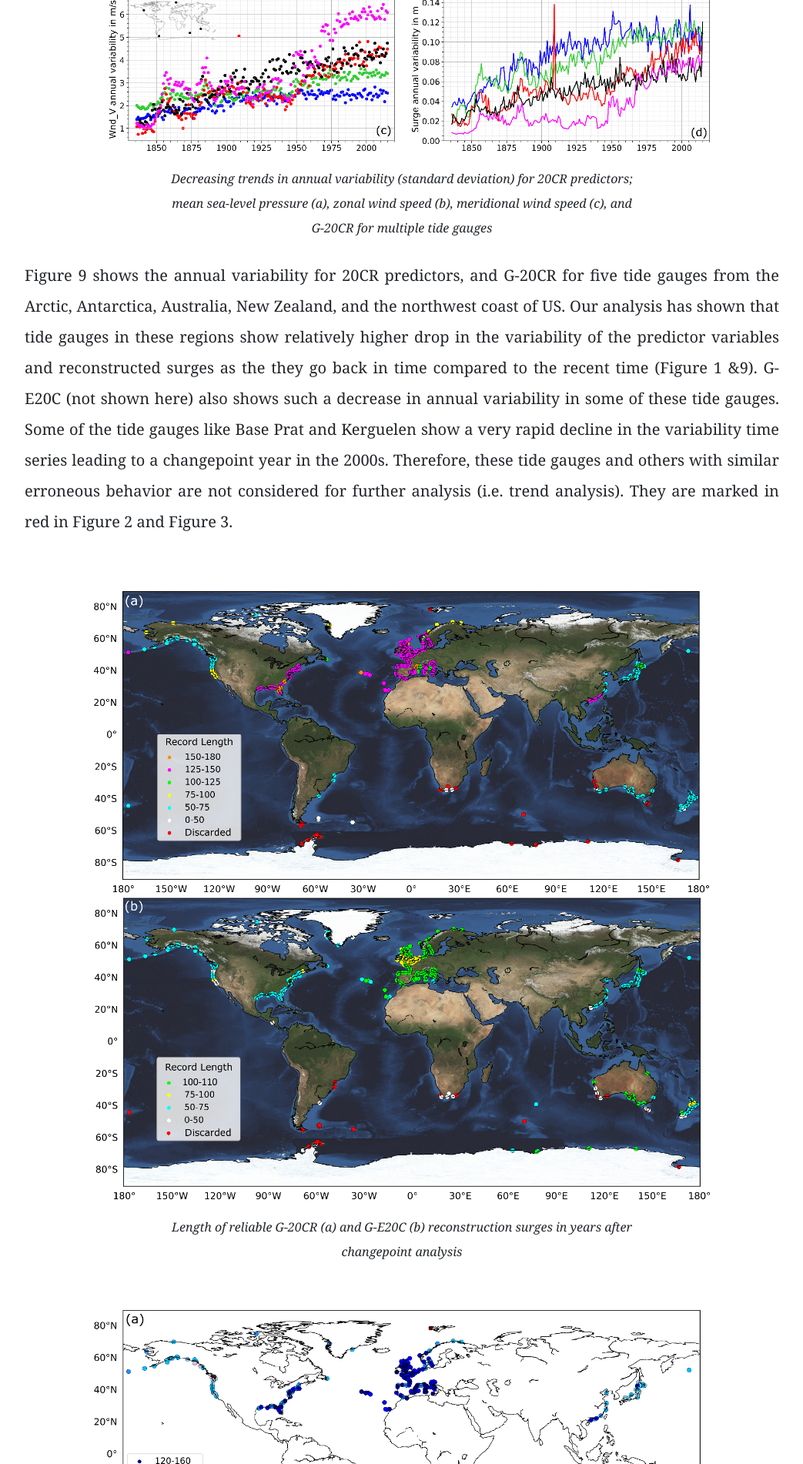
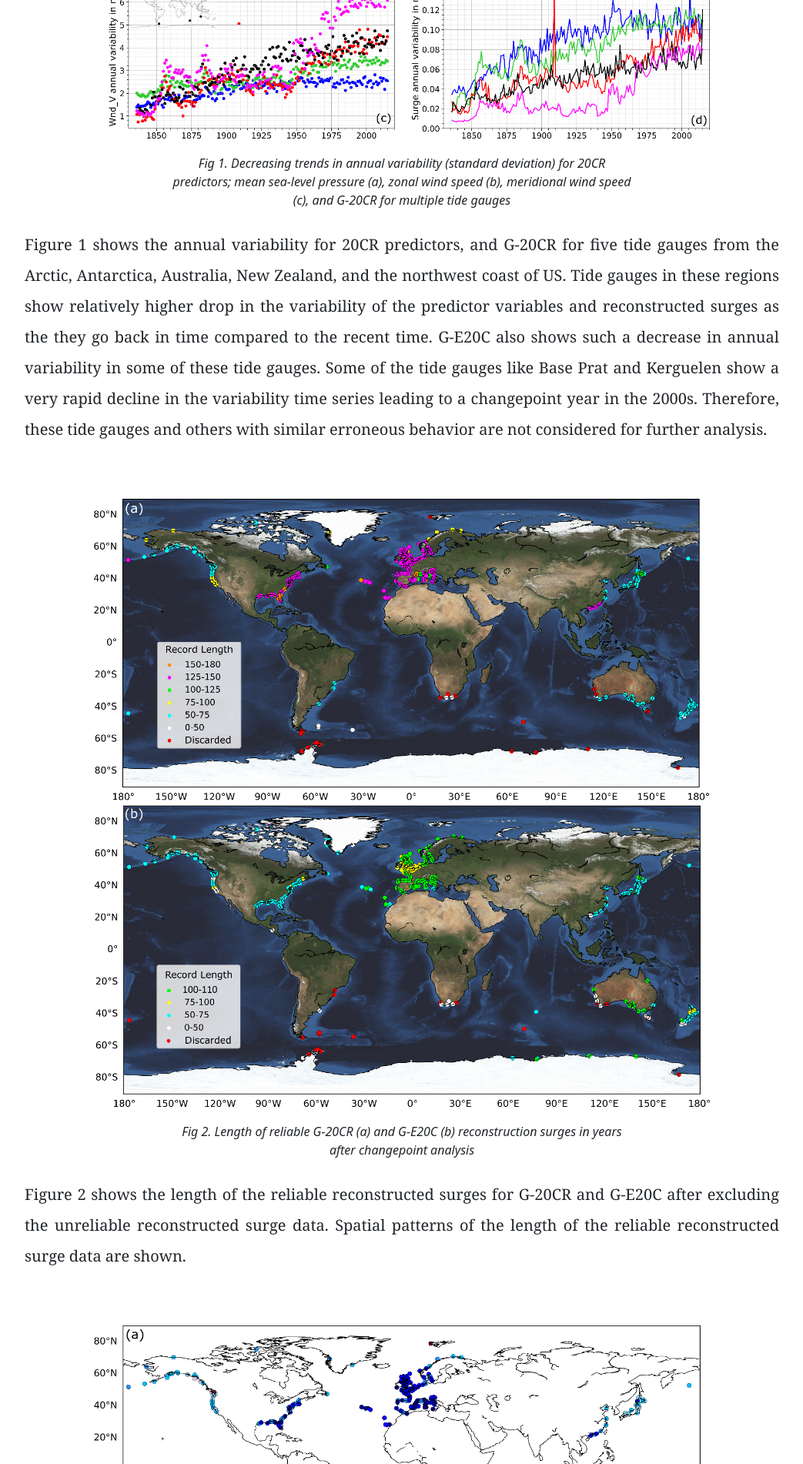
Before and after one commit to moinabyssinia/deployDemo, a Node server app: page /changepoint/ in a window 1280 px wide; the page is wider, and only the part inside the window is pictured. Shown: the part 1444-3346 px from the top of that part at 77% size, without its empty margins (118-1161 px from the left). Run offline with Node 20, Linux system fonts and the light colour scheme; some libraries are stand-ins or nearby versions.

Commit message:
added paragraphs

```diff
--- a/public/cptStyles.css
+++ b/public/cptStyles.css
@@ -1,8 +1,3 @@
-body {
-    font-family: Georgia, 'Times New Roman', Times, serif;
-    font-size: 20px;
-    line-height: 2;
-}
 table, td {
     border: 1px solid black;
     border-collapse: collapse;
@@ -292,7 +287,9 @@ figcaption {
 /* cpt text styling */
 .text p {
     padding: 10px;
-    /* font-family: Georgia, 'Times New Roman', Times, serif'; */
+    font-size: 20px;
+    line-height: 2;
+    font-family: Georgia, 'Times New Roman', Times, serif;
     text-align: justify;
 }
 
--- a/views/cptpage.ejs
+++ b/views/cptpage.ejs
@@ -15,28 +15,43 @@
     <figure>
         <img src="/images/fig8.png" alt="">
         <figcaption>
-            Decreasing trends in annual variability (standard deviation) for 20CR predictors; mean sea-level pressure (a), zonal wind speed (b), meridional wind speed (c), and G-20CR for multiple tide gauges
+            Fig 1. Decreasing trends in annual variability (standard deviation) for 20CR predictors; mean sea-level pressure (a), zonal wind speed (b), meridional wind speed (c), and G-20CR for multiple tide gauges
         </figcaption>
     </figure>
 </div>
 
 <div class="text">
     <p>
-        Figure 9 shows the annual variability for 20CR predictors, and G-20CR for five tide gauges from the Arctic, Antarctica, Australia, New Zealand, and the northwest coast of US. Our analysis has shown that tide gauges in these regions show relatively higher drop in the variability of the predictor variables and reconstructed surges as the they go back in time compared to the recent time (Figure 1 &9). G-E20C (not shown here) also shows such a decrease in annual variability in some of these tide gauges. Some of the tide gauges like Base Prat and Kerguelen show a very rapid decline in the variability time series leading to a changepoint year in the 2000s. Therefore, these tide gauges and others with similar erroneous behavior are not considered for further analysis (i.e. trend analysis). They are marked in red in Figure 2 and Figure 3.
+        Figure 1 shows the annual variability for 20CR predictors, and G-20CR for five tide gauges from the Arctic, Antarctica, Australia, New Zealand, and the northwest coast of US. Tide gauges in these regions show relatively higher drop in the variability of the predictor variables and reconstructed surges as the they go back in time compared to the recent time. G-E20C also shows such a decrease in annual variability in some of these tide gauges. Some of the tide gauges like Base Prat and Kerguelen show a very rapid decline in the variability time series leading to a changepoint year in the 2000s. Therefore, these tide gauges and others with similar erroneous behavior are not considered for further analysis.
     </p>
 </div>
 
 <div class="fig">
     <figure>
         <img src="/images/fig2.png" alt="">
-        <figcaption>Length of reliable G-20CR (a) and G-E20C (b) reconstruction surges in years after changepoint analysis</figcaption>
+        <figcaption>
+            Fig 2. Length of reliable G-20CR (a) and G-E20C (b) reconstruction surges in years after changepoint analysis</figcaption>
     </figure>
 
+</div>
+
+<div class="text">
+    <p>
+        Figure 2 shows the length of the reliable reconstructed surges for G-20CR and G-E20C after excluding the unreliable reconstructed surge data. Spatial patterns of the length of the reliable reconstructed surge data are shown.
+
+    </p>
 </div>
 
 <div class="fig">
     <figure>
         <img src="/images/fig3.png" alt="">
-        <figcaption>Additional years of reliable storm surge data after changepoint analysis obtained from G-20CR (a) and G-E20C (b) compared to the existing observed records. Negative numbers indicate that surge reconstructions have fewer number of years compared to observations.</figcaption>
+        <figcaption>
+            Fig 3. Additional years of reliable storm surge data after changepoint analysis obtained from G-20CR (a) and G-E20C (b) compared to the existing observed records. Negative numbers indicate that surge reconstructions have fewer number of years compared to observations.</figcaption>
     </figure>
 </div>
+
+<div class="text">
+    <p>
+        We find that G-20CR provides at least 100 years of additional reliable surge data (on top of available observed surge) for 40% of the tide gauges and at least 50 years for 68% of the tide gauges. Whereas G-E20C provides at least 100 years of reliable surge data for 4% of the tide gauges and at least 50 years for 46% of the tide gauges (Figure 3).
+    </p>
+</div>
```
